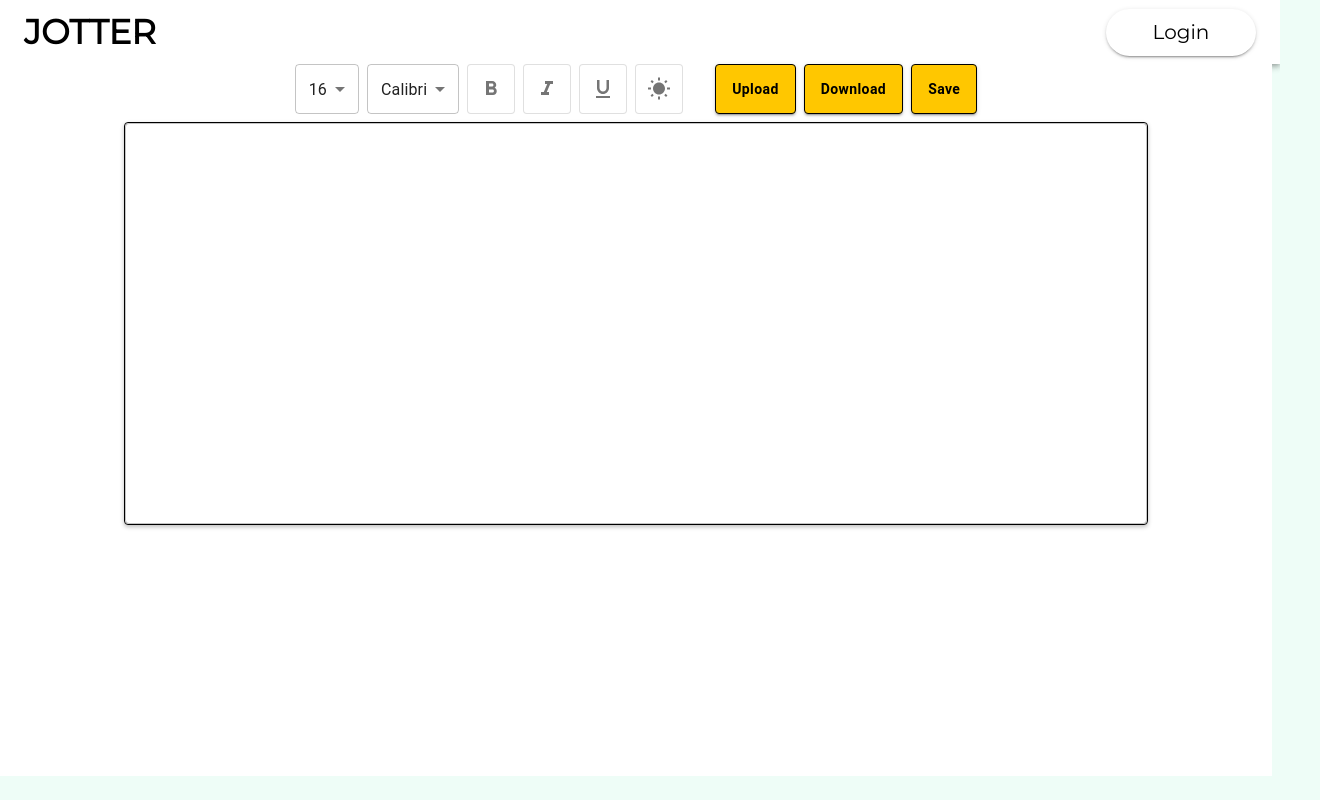
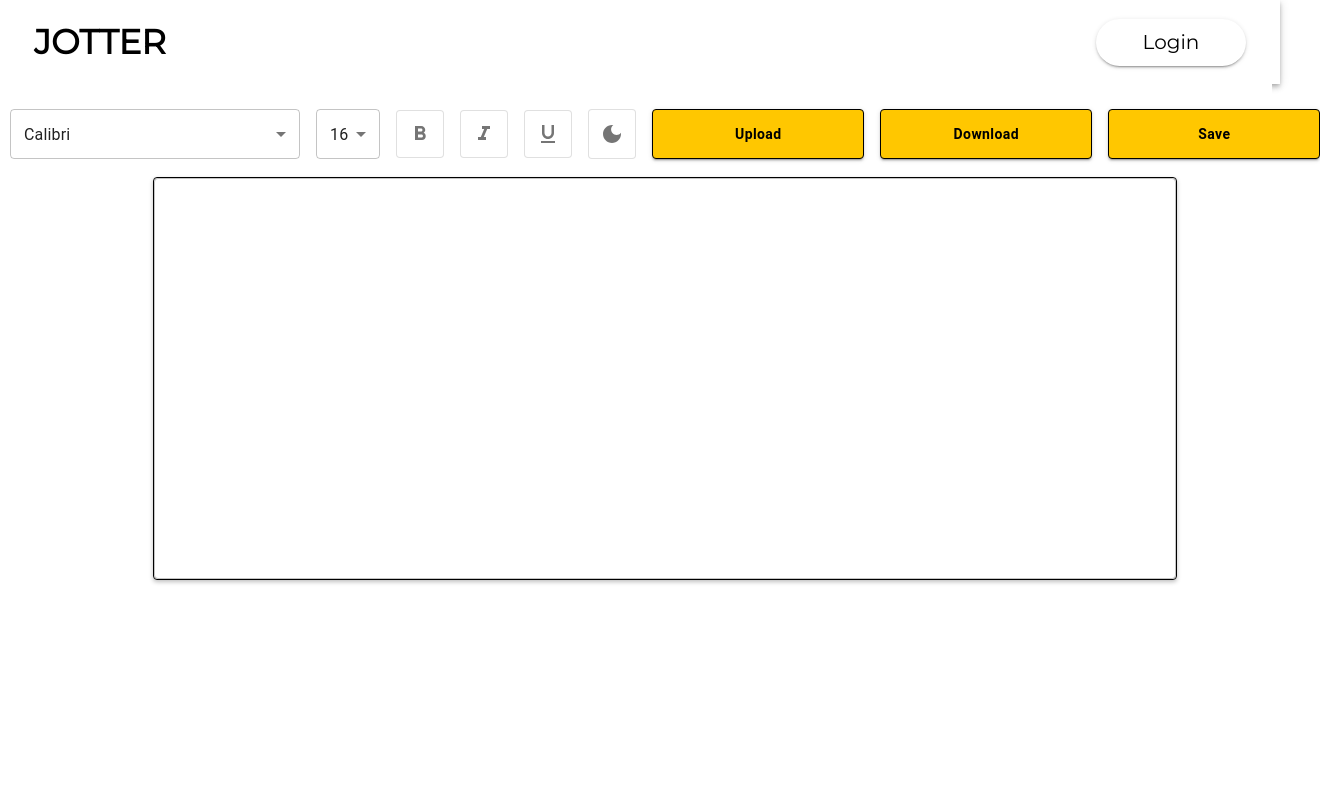
Before and after one commit to CS455-Jotter/Jotter, a Next.js app in the folder jotter-frontend/: page / in a window 1280 px wide. Shown: the whole page, 1320 px wide, since content can reach past the window. Built offline with nearby package versions, Linux system fonts and the light colour scheme.

Commit message:
Fix minor layout design issues

```diff
--- a/jotter-frontend/src/components/TextEditor/TextEditor.tsx
+++ b/jotter-frontend/src/components/TextEditor/TextEditor.tsx
@@ -1,5 +1,5 @@
 import {
-  Grid, TextField, ToggleButton,
+  Grid, Slide, TextField, ToggleButton,
 } from '@mui/material';
 import React, { useState } from 'react';
 import FormatBoldIcon from '@mui/icons-material/FormatBold';
@@ -7,10 +7,11 @@ import FormatItalicIcon from '@mui/icons-material/FormatItalic';
 import FormatUnderlinedIcon from '@mui/icons-material/FormatUnderlined';
 import MenuItem from '@mui/material/MenuItem';
 import Select, { SelectChangeEvent } from '@mui/material/Select';
-import { Stack } from '@mui/system';
+import { Box, Stack } from '@mui/system';
 import styled from 'styled-components';
 import Button from '@mui/material/Button';
 import WbSunnyIcon from '@mui/icons-material/WbSunny';
+import DarkModeIcon from '@mui/icons-material/DarkMode';
 import colorPalette from '@/components/config/config';
 
 const StyledTextField = styled(TextField)`
@@ -26,6 +27,8 @@ function TextEditor() {
   const [fontSize, setFontSize] = useState('16');
   const [fontType, setFontType] = useState('Calibri');
   const [isDark, setIsDark] = useState(false);
+
+  const containerRef = React.useRef<HTMLElement>(null);
 
   const handleFontSizeChange = (event: SelectChangeEvent) => {
     setFontSize(event.target.value as string);
@@ -45,11 +48,28 @@ function TextEditor() {
         minHeight: '90vh',
         width: '100vw',
         backgroundColor: isDark ? colorPalette.background : colorPalette.white,
+        paddingTop: '15px',
       }}
     >
-      <Grid item xs={3}>
-        <Stack direction="row" spacing={4} style={{ height: '50px' }}>
-          <Stack direction="row" spacing={1}>
+      <Grid item xs={12} style={{ margin: '10px' }}>
+        <Stack direction="row" spacing={2} style={{ height: '50px' }}>
+          <Stack direction="row" spacing={2} alignItems="center">
+            <Select
+              labelId="font-type"
+              id="font-type"
+              value={fontType}
+              label="Type"
+              onChange={handleFontTypeChange}
+              style={{
+                backgroundColor: colorPalette.white,
+                width: '290px',
+                height: '50px',
+              }}
+            >
+              <MenuItem value="Calibri">Calibri</MenuItem>
+              <MenuItem value="Arial">Arial</MenuItem>
+              <MenuItem value="Roboto">Roboto</MenuItem>
+            </Select>
             <Select
               labelId="font-size"
               id="font-size"
@@ -57,7 +77,10 @@ function TextEditor() {
               label="Size"
               onChange={handleFontSizeChange}
               autoWidth
-              style={{ backgroundColor: colorPalette.white }}
+              style={{
+                backgroundColor: colorPalette.white,
+                height: '50px',
+              }}
             >
               <MenuItem value={10}>10</MenuItem>
               <MenuItem value={12}>12</MenuItem>
@@ -67,26 +90,13 @@ function TextEditor() {
               <MenuItem value={20}>20</MenuItem>
               <MenuItem value={30}>30</MenuItem>
             </Select>
-            <Select
-              labelId="font-type"
-              id="font-type"
-              value={fontType}
-              label="Type"
-              onChange={handleFontTypeChange}
-              autoWidth
-              style={{ backgroundColor: colorPalette.white }}
-            >
-              <MenuItem value="Calibri">Calibri</MenuItem>
-              <MenuItem value="Arial">Arial</MenuItem>
-              <MenuItem value="Roboto">Roboto</MenuItem>
-            </Select>
             <ToggleButton
               value="check"
               selected={isBold}
               onChange={() => {
                 setIsBold(!isBold);
               }}
-              style={{ backgroundColor: colorPalette.white }}
+              style={{ backgroundColor: isBold ? colorPalette.grey : colorPalette.white }}
             >
               <FormatBoldIcon />
             </ToggleButton>
@@ -96,7 +106,7 @@ function TextEditor() {
               onChange={() => {
                 setIsItalic(!isItalic);
               }}
-              style={{ backgroundColor: colorPalette.white }}
+              style={{ backgroundColor: isItalic ? colorPalette.grey : colorPalette.white }}
             >
               <FormatItalicIcon />
             </ToggleButton>
@@ -106,7 +116,7 @@ function TextEditor() {
               onChange={() => {
                 setIsUnderlined(!isUnderlined);
               }}
-              style={{ backgroundColor: colorPalette.white }}
+              style={{ backgroundColor: isUnderlined ? colorPalette.grey : colorPalette.white }}
             >
               <FormatUnderlinedIcon />
             </ToggleButton>
@@ -116,12 +126,30 @@ function TextEditor() {
               onChange={() => {
                 setIsDark(!isDark);
               }}
-              style={{ backgroundColor: colorPalette.white }}
+              style={{ backgroundColor: colorPalette.white, height: '50px' }}
             >
-              <WbSunnyIcon />
+              <Box sx={{ overflow: 'hidden' }} ref={containerRef}>
+                <Slide
+                  in={isDark}
+                  direction="up"
+                  container={containerRef.current}
+                  style={{ display: isDark ? 'block' : 'none' }}
+                >
+                  <WbSunnyIcon />
+                </Slide>
+                <Slide
+                  in={!isDark}
+                  direction="down"
+                  container={containerRef.current}
+                  style={{ display: !isDark ? 'block' : 'none' }}
+                >
+                  <DarkModeIcon />
+                </Slide>
+              </Box>
+              {/* {isDark ? <WbSunnyIcon /> : <DarkModeIcon />} */}
             </ToggleButton>
           </Stack>
-          <Stack spacing={1} direction="row">
+          <Stack spacing={2} direction="row">
             <Button
               variant="contained"
               style={{
@@ -130,10 +158,10 @@ function TextEditor() {
                 border: '1px solid black',
                 fontWeight: 'bold',
                 textTransform: 'none',
+                width: '212px',
               }}
             >
               Upload
-
             </Button>
             <Button
               variant="contained"
@@ -143,6 +171,7 @@ function TextEditor() {
                 border: '1px solid black',
                 fontWeight: 'bold',
                 textTransform: 'none',
+                width: '212px',
               }}
             >
               Download
@@ -155,6 +184,7 @@ function TextEditor() {
                 border: '1px solid black',
                 fontWeight: 'bold',
                 textTransform: 'none',
+                width: '212px',
               }}
             >
               Save
@@ -163,11 +193,10 @@ function TextEditor() {
           </Stack>
         </Stack>
       </Grid>
-      <Grid item xs={3}>
+      <Grid item xs={12}>
         <StyledTextField
           id="filled-multiline-static"
           multiline
-          fullWidth
           rows={16}
           variant="outlined"
           style={{ width: '80vw' }}
--- a/jotter-frontend/src/components/TopBar/TopBar.tsx
+++ b/jotter-frontend/src/components/TopBar/TopBar.tsx
@@ -9,9 +9,8 @@ import MenuItem from '@mui/material/MenuItem';
 import Menu from '@mui/material/Menu';
 import { Button } from '@mui/material';
 import Link from 'next/link';
+import { ThemeProvider, createTheme } from '@mui/material/styles';
 import colorPalette from '@/components/config/config';
-import { ThemeProvider } from '@mui/material/styles';
-import { createTheme } from '@mui/material/styles';
 
 const theme = createTheme({
   typography: {
@@ -37,10 +36,10 @@ function TopBar() {
   };
   return (
     <ThemeProvider theme={theme}>
-      <Box sx={{ flexGrow: 1}}>
-        <AppBar position="static" style={{ width: '100%', backgroundColor: colorPalette.white }}>
+      <Box sx={{ flexGrow: 1 }}>
+        <AppBar position="static" style={{ width: '100%', backgroundColor: colorPalette.white, padding: '10px' }}>
           <Toolbar>
-            <Typography variant="h4" component="div" sx={{ flexGrow: 1, fontWeight:900, color:"black" }}>
+            <Typography variant="h4" component="div" sx={{ flexGrow: 1, fontWeight: 900, color: 'black' }}>
               JOTTER
             </Typography>
             {auth && (
--- a/jotter-frontend/src/components/config/config.ts
+++ b/jotter-frontend/src/components/config/config.ts
@@ -6,7 +6,8 @@ const colorPalette = {
   black: '#000000',
   primary: '#FFC700',
   background: '#384152',
-  editor: '#000000'
+  editor: '#000000',
+  grey: '#A9A9A9',
 };
 
 export const baseURL = 'http://127.0.0.1:8000';
--- a/jotter-frontend/src/styles/globals.css
+++ b/jotter-frontend/src/styles/globals.css
@@ -1,12 +1,5 @@
 @import url('https://fonts.googleapis.com/css2?family=Caveat:wght@400;500;600;700&display=swap');
-
-:root {
-    --light: #EEFDF7;
-    --dark: #74D9B4;
-    --darker: #529E83;
-}
 
 body {
     margin: 0px !important;
-    background-color : var(--light) ;
 }
```
